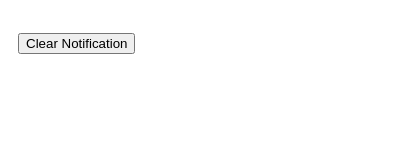
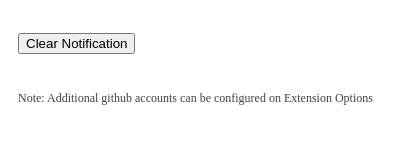
Before and after one commit to nitishgalaxy/github-code-review-notification, a browser extension: page source/popup/popup.html in a window 400 px wide. Shown: the part 74-218 px from the top of the page. Drawn offline with Linux system fonts and the light colour scheme.

Commit message:
Added help note

```diff
--- a/source/background.js
+++ b/source/background.js
@@ -86,3 +86,5 @@ browser.storage.onChanged.addListener(function(changes, namespace) {
 //send_analytics('Background', 'Triggered');
 
 schedulePollingService()
+
+pollingService();   // Poll first time on extension install
--- a/source/popup/popup.css
+++ b/source/popup/popup.css
@@ -78,3 +78,8 @@ h4{
   .display-none {
       display: none;
   }
+
+  .note{
+    font-size: 12px;
+    color: #404040;
+  }
--- a/source/popup/popup.html
+++ b/source/popup/popup.html
@@ -38,6 +38,9 @@
     <div class="item">
         <button id="clear_notification">Clear Notification</button>
     </div>
+    <div class="note">
+        <p>Note: Additional github accounts can be configured on Extension Options</p>
+    </div>
 <div>
 
 <script src="../lib/jquery-3.1.0.min.js"></script>
```
